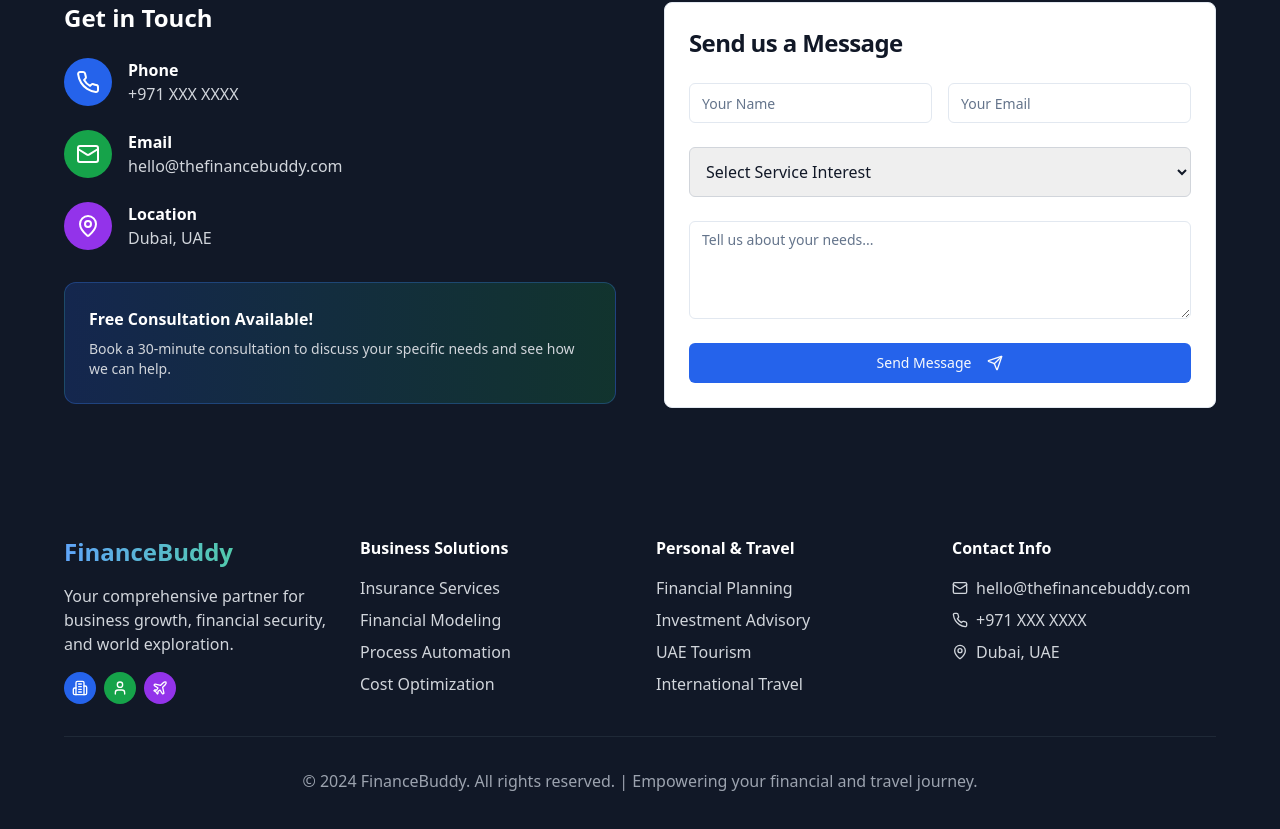
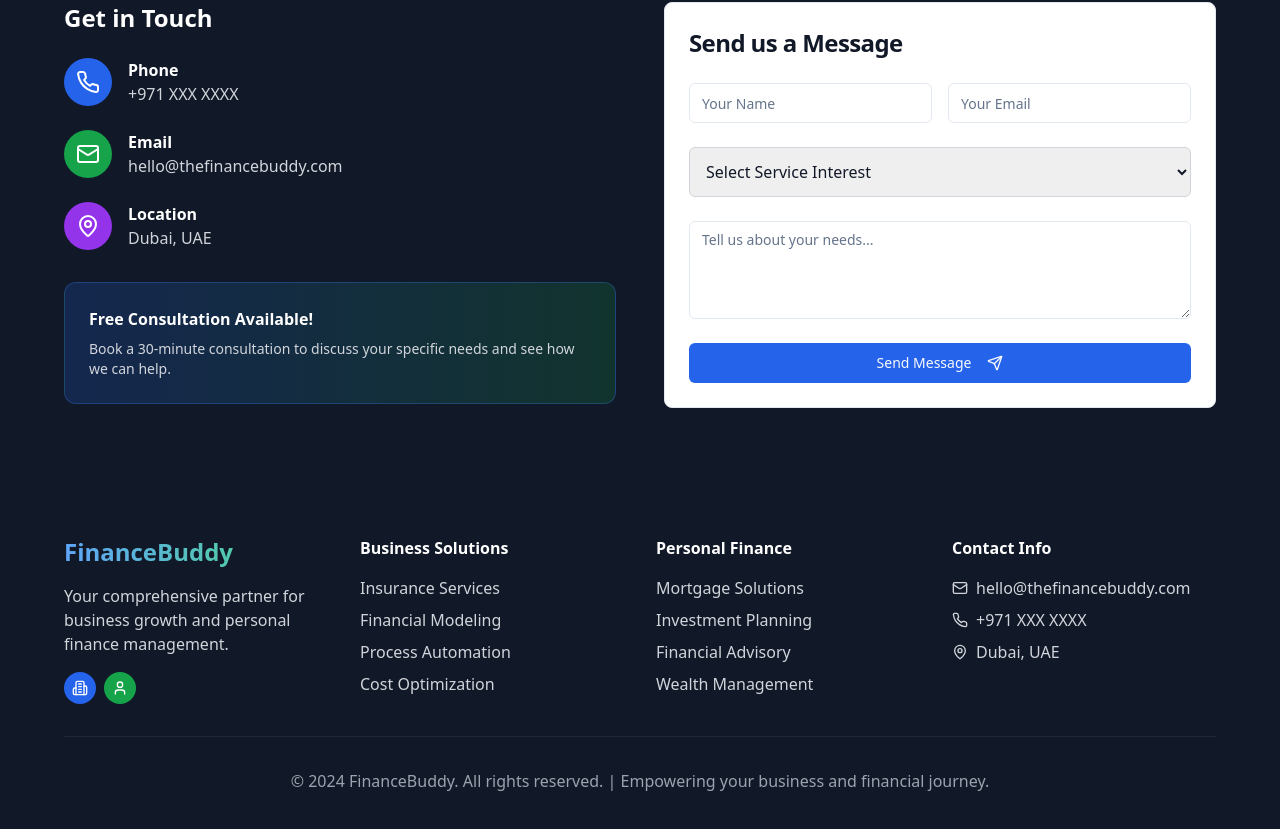
Before and after one commit to vishavkant/financebuddy-world-explorer, a React (Vite) app: page /business in a window 1280 px wide. Shown: the part 2693-3522 px from the top of the page. Built offline with nearby package versions, Linux system fonts and the light colour scheme.

Commit message:
Fix: Update footer links and remove travel
Updated footer links to reflect current services and removed UAE tourism.

```diff
--- a/src/components/Footer.tsx
+++ b/src/components/Footer.tsx
@@ -1,5 +1,5 @@
 
-import { Building2, User, Plane, Mail, Phone, MapPin } from "lucide-react";
+import { Building2, User, Mail, Phone, MapPin } from "lucide-react";
 
 const Footer = () => {
   return (
@@ -11,7 +11,7 @@ const Footer = () => {
               FinanceBuddy
             </h3>
             <p className="text-gray-300 mb-4">
-              Your comprehensive partner for business growth, financial security, and world exploration.
+              Your comprehensive partner for business growth and personal finance management.
             </p>
             <div className="flex gap-2">
               <div className="w-8 h-8 bg-blue-600 rounded-full flex items-center justify-center">
@@ -19,9 +19,6 @@ const Footer = () => {
               </div>
               <div className="w-8 h-8 bg-green-600 rounded-full flex items-center justify-center">
                 <User className="w-4 h-4" />
-              </div>
-              <div className="w-8 h-8 bg-purple-600 rounded-full flex items-center justify-center">
-                <Plane className="w-4 h-4" />
               </div>
             </div>
           </div>
@@ -37,12 +34,12 @@ const Footer = () => {
           </div>
 
           <div>
-            <h4 className="font-bold mb-4">Personal & Travel</h4>
+            <h4 className="font-bold mb-4">Personal Finance</h4>
             <ul className="space-y-2 text-gray-300">
-              <li><a href="#" className="hover:text-white transition-colors">Financial Planning</a></li>
-              <li><a href="#" className="hover:text-white transition-colors">Investment Advisory</a></li>
-              <li><a href="#" className="hover:text-white transition-colors">UAE Tourism</a></li>
-              <li><a href="#" className="hover:text-white transition-colors">International Travel</a></li>
+              <li><a href="#" className="hover:text-white transition-colors">Mortgage Solutions</a></li>
+              <li><a href="#" className="hover:text-white transition-colors">Investment Planning</a></li>
+              <li><a href="#" className="hover:text-white transition-colors">Financial Advisory</a></li>
+              <li><a href="#" className="hover:text-white transition-colors">Wealth Management</a></li>
             </ul>
           </div>
 
@@ -66,7 +63,7 @@ const Footer = () => {
         </div>
 
         <div className="border-t border-gray-800 mt-8 pt-8 text-center text-gray-400">
-          <p>&copy; 2024 FinanceBuddy. All rights reserved. | Empowering your financial and travel journey.</p>
+          <p>&copy; 2024 FinanceBuddy. All rights reserved. | Empowering your business and financial journey.</p>
         </div>
       </div>
     </footer>
```
